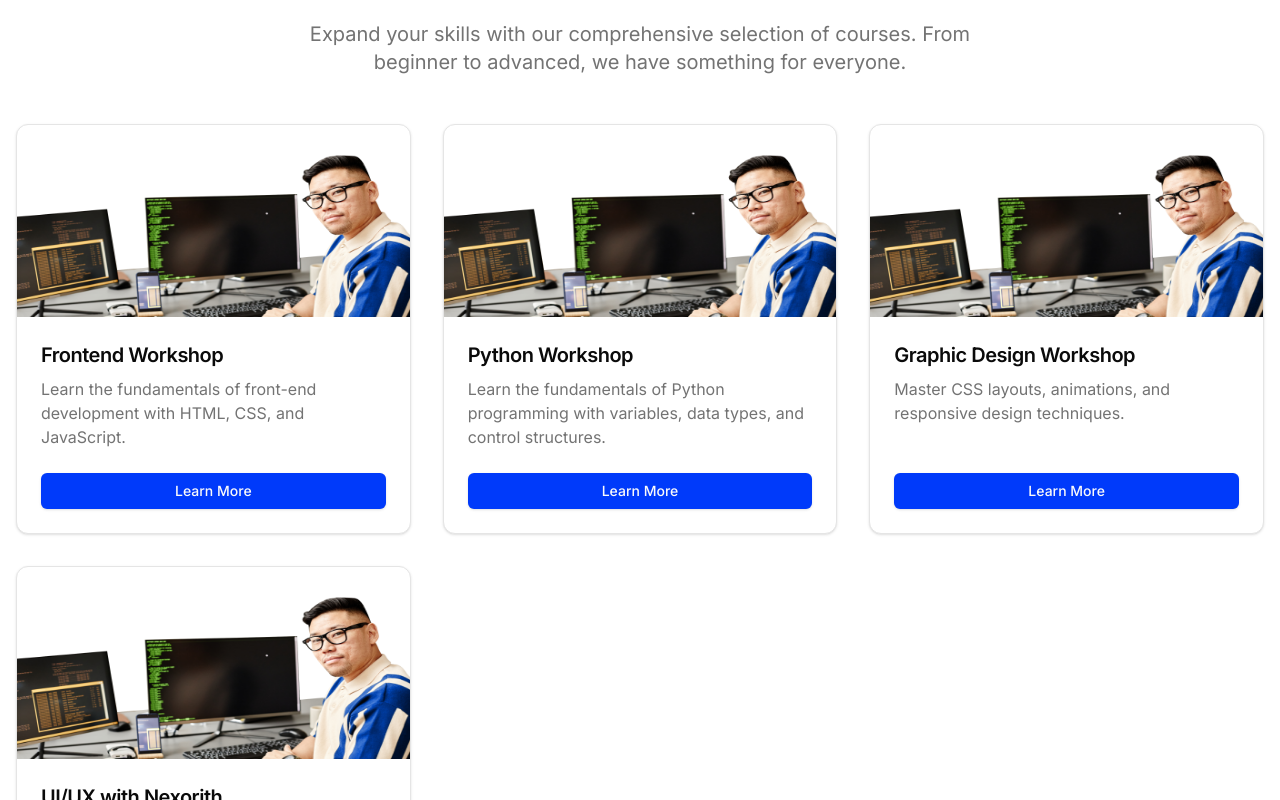
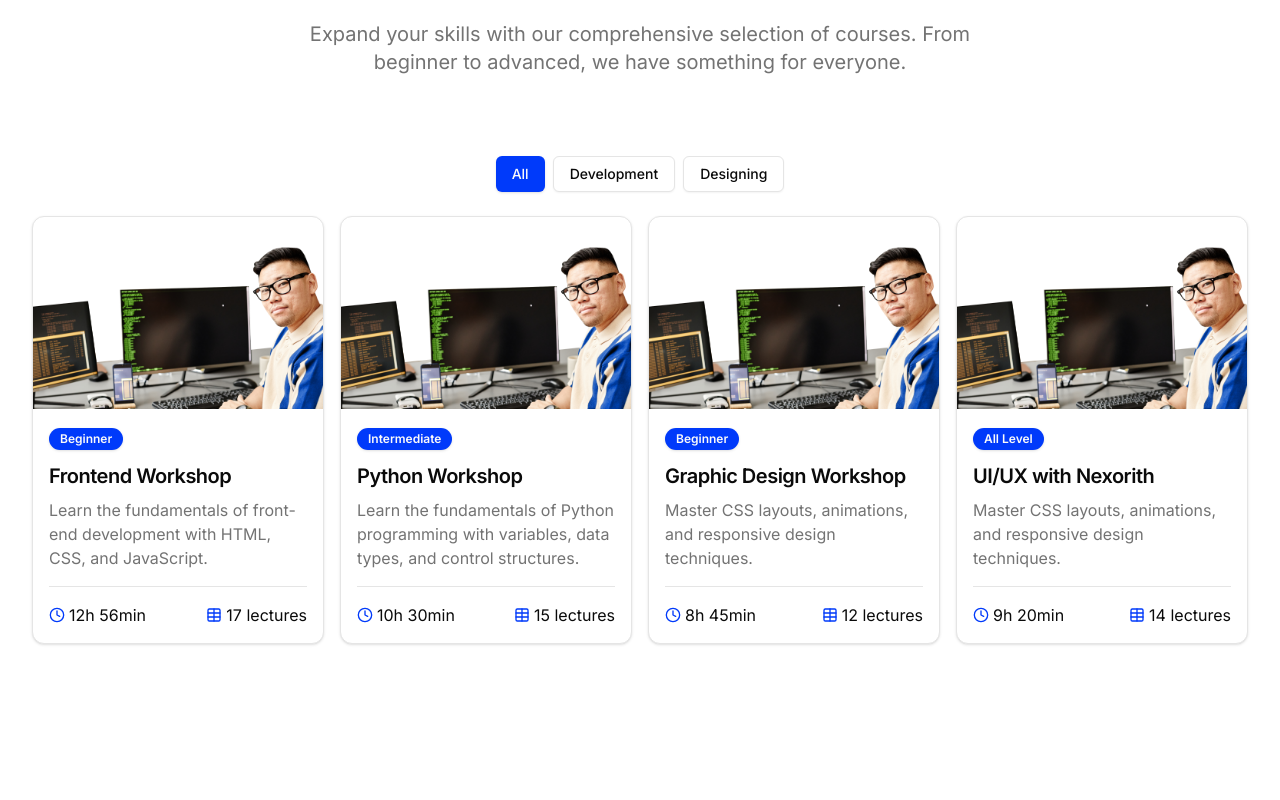
Before and after one commit to binamralamsal/nexorith, a Next.js app: page / in a window 1280 px wide. Shown: the part 1780-2580 px from the top of the page. Built offline with nearby package versions, Linux system fonts and the light colour scheme.

Commit message:
Courses filter

```diff
--- /dev/null
+++ b/src/app/course-catalog.tsx
@@ -0,0 +1,138 @@
+"use client";
+
+import { useState } from "react";
+
+import Image from "next/image";
+import Link from "next/link";
+
+import { Badge } from "@/components/ui/badge";
+import { Button } from "@/components/ui/button";
+import {
+  Card,
+  CardContent,
+  CardFooter,
+  CardHeader,
+  CardTitle,
+} from "@/components/ui/card";
+
+import { ClockIcon, TableIcon } from "lucide-react";
+
+const courses = [
+  {
+    id: 1,
+    title: "Frontend Workshop",
+    description:
+      "Learn the fundamentals of front-end development with HTML, CSS, and JavaScript.",
+    image: "/hero.png",
+    link: "/courses/intro-to-react",
+    time: "12h 56min",
+    lectures: 17,
+    level: "beginner",
+    category: "development",
+  },
+  {
+    id: 2,
+    title: "Python Workshop",
+    description:
+      "Learn the fundamentals of Python programming with variables, data types, and control structures.",
+    image: "/hero.png",
+    link: "/courses/advanced-javascript",
+    time: "10h 30min",
+    lectures: 15,
+    level: "intermediate",
+    category: "development",
+  },
+  {
+    id: 3,
+    title: "Graphic Design Workshop",
+    description:
+      "Master CSS layouts, animations, and responsive design techniques.",
+    image: "/hero.png",
+    link: "/courses/css-mastery",
+    time: "8h 45min",
+    lectures: 12,
+    level: "beginner",
+    category: "designing",
+  },
+  {
+    id: 4,
+    title: "UI/UX with Nexorith",
+    description:
+      "Master CSS layouts, animations, and responsive design techniques.",
+    image: "/hero.png",
+    link: "/courses/css-mastery",
+    time: "9h 20min",
+    lectures: 14,
+    level: "all level",
+    category: "designing",
+  },
+];
+
+export function CourseCatalog() {
+  const [filter, setFilter] = useState("all");
+
+  const categories = [
+    "all",
+    ...Array.from(new Set(courses.map((course) => course.category))),
+  ];
+
+  const filteredCourses =
+    filter === "all"
+      ? courses
+      : courses.filter((course) => course.category === filter);
+
+  return (
+    <div className="container mx-auto px-4 py-8">
+      <div className="mb-6">
+        <div className="flex flex-wrap gap-2 justify-center">
+          {categories.map((category) => (
+            <Button
+              key={category}
+              variant={filter === category ? "default" : "outline"}
+              onClick={() => setFilter(category)}
+              className="capitalize"
+            >
+              {category}
+            </Button>
+          ))}
+        </div>
+      </div>
+
+      <div className="grid grid-cols-1 md:grid-cols-2 lg:grid-cols-4 gap-4">
+        {filteredCourses.map((course) => (
+          <Card key={course.id} className="flex flex-col">
+            <CardHeader className="p-0">
+              <Link href={course.link}>
+                <Image
+                  src={course.image}
+                  alt={course.title}
+                  width={300}
+                  height={200}
+                  className="w-full h-48 object-cover rounded-t-lg"
+                />
+              </Link>
+            </CardHeader>
+            <CardContent className="flex-grow p-4">
+              <Badge className="mb-3 capitalize">{course.level}</Badge>
+              <CardTitle className="text-xl mb-2 transition-all ease-in hover:text-primary">
+                <Link href={course.link}>{course.title}</Link>
+              </CardTitle>
+              <p className="text-muted-foreground">{course.description}</p>
+            </CardContent>
+            <hr className="mx-4" />
+            <CardFooter className="p-4 flex justify-between">
+              <div className="flex gap-1 items-center">
+                <ClockIcon className="h-4 w-4 text-primary" />
+                <span>{course.time}</span>
+              </div>
+              <div className="flex gap-1 items-center">
+                <TableIcon className="h-4 w-4 text-primary" />
+                <span>{course.lectures} lectures</span>
+              </div>
+            </CardFooter>
+          </Card>
+        ))}
+      </div>
+    </div>
+  );
+}
--- a/src/app/page.tsx
+++ b/src/app/page.tsx
@@ -11,13 +11,6 @@ import AnimatedShinyText from "@/components/ui/animated-shiny-text";
 import { Avatar, AvatarImage } from "@/components/ui/avatar";
 import AvatarCircles from "@/components/ui/avatar-circles";
 import { Button } from "@/components/ui/button";
-import {
-  Card,
-  CardContent,
-  CardFooter,
-  CardHeader,
-  CardTitle,
-} from "@/components/ui/card";
 import {
   Carousel,
   CarouselContent,
@@ -34,6 +27,8 @@ import {
   TwitterIcon,
 } from "lucide-react";
 
+import { CourseCatalog } from "./course-catalog";
+
 // const services = [
 //   "Digital Marketing",
 //   "Graphics Design",
@@ -43,41 +38,6 @@ import {
 //   "App Development",
 //   "Web Development",
 // ];
-
-const courses = [
-  {
-    id: 1,
-    title: "Frontend Workshop",
-    description:
-      "Learn the fundamentals of front-end development with HTML, CSS, and JavaScript.",
-    image: "/hero.png",
-    link: "/courses/intro-to-react",
-  },
-  {
-    id: 2,
-    title: "Python Workshop",
-    description:
-      "Learn the fundamentals of Python programming with variables, data types, and control structures.",
-    image: "/hero.png",
-    link: "/courses/advanced-javascript",
-  },
-  {
-    id: 3,
-    title: "Graphic Design Workshop",
-    description:
-      "Master CSS layouts, animations, and responsive design techniques.",
-    image: "/hero.png",
-    link: "/courses/css-mastery",
-  },
-  {
-    id: 4,
-    title: "UI/UX with Nexorith",
-    description:
-      "Master CSS layouts, animations, and responsive design techniques.",
-    image: "/hero.png",
-    link: "/courses/css-mastery",
-  },
-];
 
 const avatarUrls = [
   "https://avatars.githubusercontent.com/u/61900781",
@@ -90,39 +50,39 @@ const avatarUrls = [
 const reviews = [
   {
     description:
-      "Lorem ipsum dolor, sit amet consectetur adipisicing elit. Cupiditate sapiente porro nesciunt, ullam nemo earum culpa cumque eligendi quia ex.",
-    avatar: "https://avatars.githubusercontent.com/u/61900781",
-    name: "Binamra Lamsal",
+      "Nexorith has transformed my understanding of web development! The courses are incredibly well-structured and informative.",
+    avatar: "https://avatars.githubusercontent.com/u/12345678",
+    name: "Aarav Shrestha",
   },
   {
     description:
-      "Lorem ipsum dolor, sit amet consectetur adipisicing elit. Cupiditate sapiente porro nesciunt, ullam nemo earum culpa cumque eligendi quia ex.",
-    avatar: "https://avatars.githubusercontent.com/u/61900781",
-    name: "Binamra Lamsal",
+      "I loved the hands-on approach of the Graphic Design Workshop. The instructors are knowledgeable and supportive.",
+    avatar: "https://avatars.githubusercontent.com/u/23456789",
+    name: "Sita Gurung",
   },
   {
     description:
-      "Lorem ipsum dolor, sit amet consectetur adipisicing elit. Cupiditate sapiente porro nesciunt, ullam nemo earum culpa cumque eligendi quia ex.",
-    avatar: "https://avatars.githubusercontent.com/u/61900781",
-    name: "Binamra Lamsal",
+      "The digital marketing strategies I learned from Nexorith helped boost my business's online presence significantly!",
+    avatar: "https://avatars.githubusercontent.com/u/34567890",
+    name: "Samir Thapa",
   },
   {
     description:
-      "Lorem ipsum dolor, sit amet consectetur adipisicing elit. Cupiditate sapiente porro nesciunt, ullam nemo earum culpa cumque eligendi quia ex.",
-    avatar: "https://avatars.githubusercontent.com/u/61900781",
-    name: "Binamra Lamsal",
+      "As a beginner, I found the Frontend Workshop to be very approachable and engaging. Highly recommended!",
+    avatar: "https://avatars.githubusercontent.com/u/45678901",
+    name: "Pooja Singh",
   },
   {
     description:
-      "Lorem ipsum dolor, sit amet consectetur adipisicing elit. Cupiditate sapiente porro nesciunt, ullam nemo earum culpa cumque eligendi quia ex.",
-    avatar: "https://avatars.githubusercontent.com/u/61900781",
-    name: "Binamra Lamsal",
+      "The courses at Nexorith provide a solid foundation in various technologies. I can't wait to apply what I've learned!",
+    avatar: "https://avatars.githubusercontent.com/u/56789012",
+    name: "Rajesh Karki",
   },
   {
     description:
-      "Lorem ipsum dolor, sit amet consectetur adipisicing elit. Cupiditate sapiente porro nesciunt, ullam nemo earum culpa cumque eligendi quia ex.",
-    avatar: "https://avatars.githubusercontent.com/u/61900781",
-    name: "Binamra Lamsal",
+      "Nexorith offers exceptional support throughout the learning process. I appreciate their commitment to student success.",
+    avatar: "https://avatars.githubusercontent.com/u/67890123",
+    name: "Anjali Rathi",
   },
 ];
 
@@ -369,35 +329,12 @@ export default function Home() {
       <section className="container py-16 md:py-20 lg:py-24">
         <header className="text-center mb-12">
           <h1 className="text-4xl font-bold mb-4">Our Courses</h1>
-          <p className="text-xl text-muted-foreground max-w-2xl mx-auto">
+          <p className="text-md md:text-xl text-muted-foreground max-w-2xl mx-auto">
             Expand your skills with our comprehensive selection of courses. From
             beginner to advanced, we have something for everyone.
           </p>
         </header>
-        <div className="grid grid-cols-1 md:grid-cols-2 lg:grid-cols-3 gap-8">
-          {courses.map((course) => (
-            <Card key={course.id} className="flex flex-col">
-              <CardHeader className="p-0">
-                <Image
-                  src={course.image}
-                  alt={course.title}
-                  width={300}
-                  height={200}
-                  className="w-full h-48 rounded-t-lg"
-                />
-              </CardHeader>
-              <CardContent className="flex-grow p-6">
-                <CardTitle className="text-xl mb-2">{course.title}</CardTitle>
-                <p className="text-muted-foreground">{course.description}</p>
-              </CardContent>
-              <CardFooter className="p-6 pt-0">
-                <Button asChild className="w-full">
-                  <Link href={course.link}>Learn More</Link>
-                </Button>
-              </CardFooter>
-            </Card>
-          ))}
-        </div>
+        <CourseCatalog />
       </section>
 
       <section className="container grid py-16 md:py-20 lg:py-24 gap-8 md:gap-10 lg:grid-cols-[1fr,3fr] items-center">
--- /dev/null
+++ b/src/components/ui/badge.tsx
@@ -0,0 +1,37 @@
+import * as React from "react";
+
+import { type VariantProps, cva } from "class-variance-authority";
+
+import { cn } from "@/lib/utils";
+
+const badgeVariants = cva(
+  "inline-flex items-center rounded-full border px-2.5 py-0.5 text-xs font-semibold transition-colors focus:outline-none focus:ring-2 focus:ring-ring focus:ring-offset-2",
+  {
+    variants: {
+      variant: {
+        default:
+          "border-transparent bg-primary text-primary-foreground shadow hover:bg-primary/80",
+        secondary:
+          "border-transparent bg-secondary text-secondary-foreground hover:bg-secondary/80",
+        destructive:
+          "border-transparent bg-destructive text-destructive-foreground shadow hover:bg-destructive/80",
+        outline: "text-foreground",
+      },
+    },
+    defaultVariants: {
+      variant: "default",
+    },
+  },
+);
+
+export interface BadgeProps
+  extends React.HTMLAttributes<HTMLDivElement>,
+    VariantProps<typeof badgeVariants> {}
+
+function Badge({ className, variant, ...props }: BadgeProps) {
+  return (
+    <div className={cn(badgeVariants({ variant }), className)} {...props} />
+  );
+}
+
+export { Badge, badgeVariants };
```
